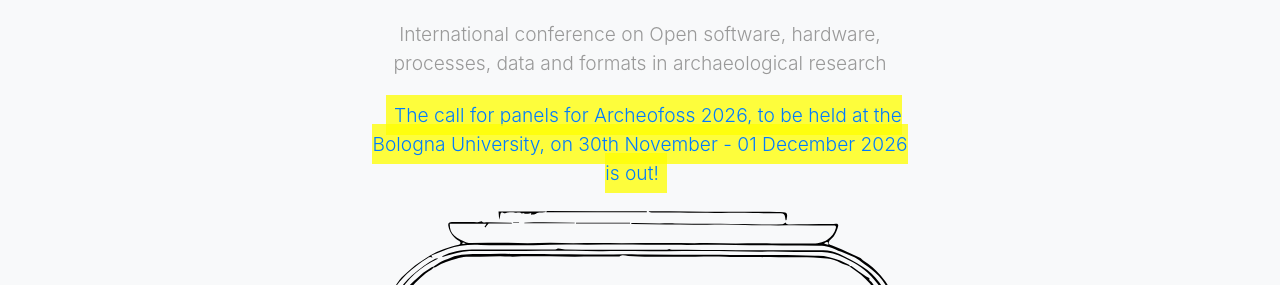
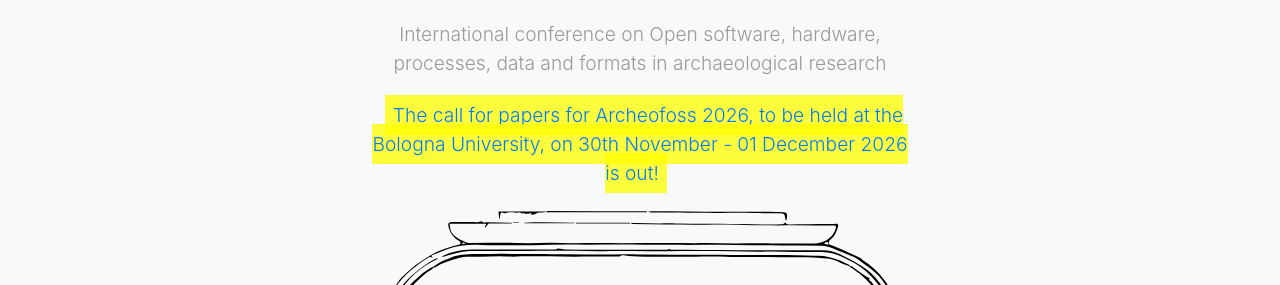
Before and after one commit to archeofoss/archeofoss, a Jekyll site: the page built from index.md, in a window 1280 px wide. Shown: the part 330-615 px from the top of the page. Built offline with Jekyll 4.4.1, drawn with Linux system fonts in a browser that asks for light colours; nearby versions of some CDN libraries.

Commit message:
Update home.html
ho messo il link alla pagina della call for papers

```diff
--- a/_layouts/home.html
+++ b/_layouts/home.html
@@ -11,8 +11,8 @@
             International conference on Open software, hardware, processes, data and formats in archaeological research</p>
 
           <p class="pulsate-home">
-            <a href="/2026/call-for-panels">
-               The call for panels for Archeofoss 2026, to be held at the Bologna University, on 30th November - 01 December 2026 is out!
+            <a href="/2026/call-for-papers">
+               The call for papers for Archeofoss 2026, to be held at the Bologna University, on 30th November - 01 December 2026 is out!
             </a>
           </p>
           <img src="{{ "images/archeofoss-2.svg" | relative_url }}" alt="Image" class="img-fluid cover-img">
```
